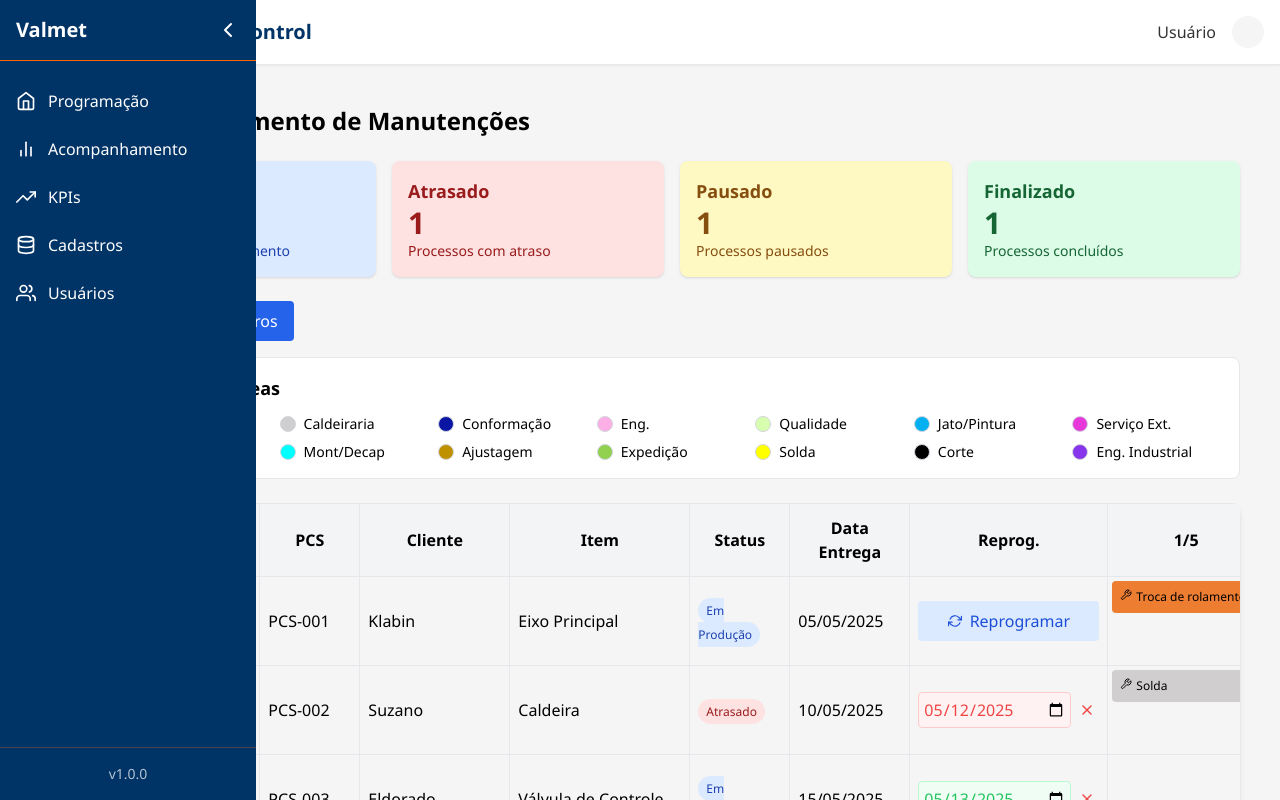
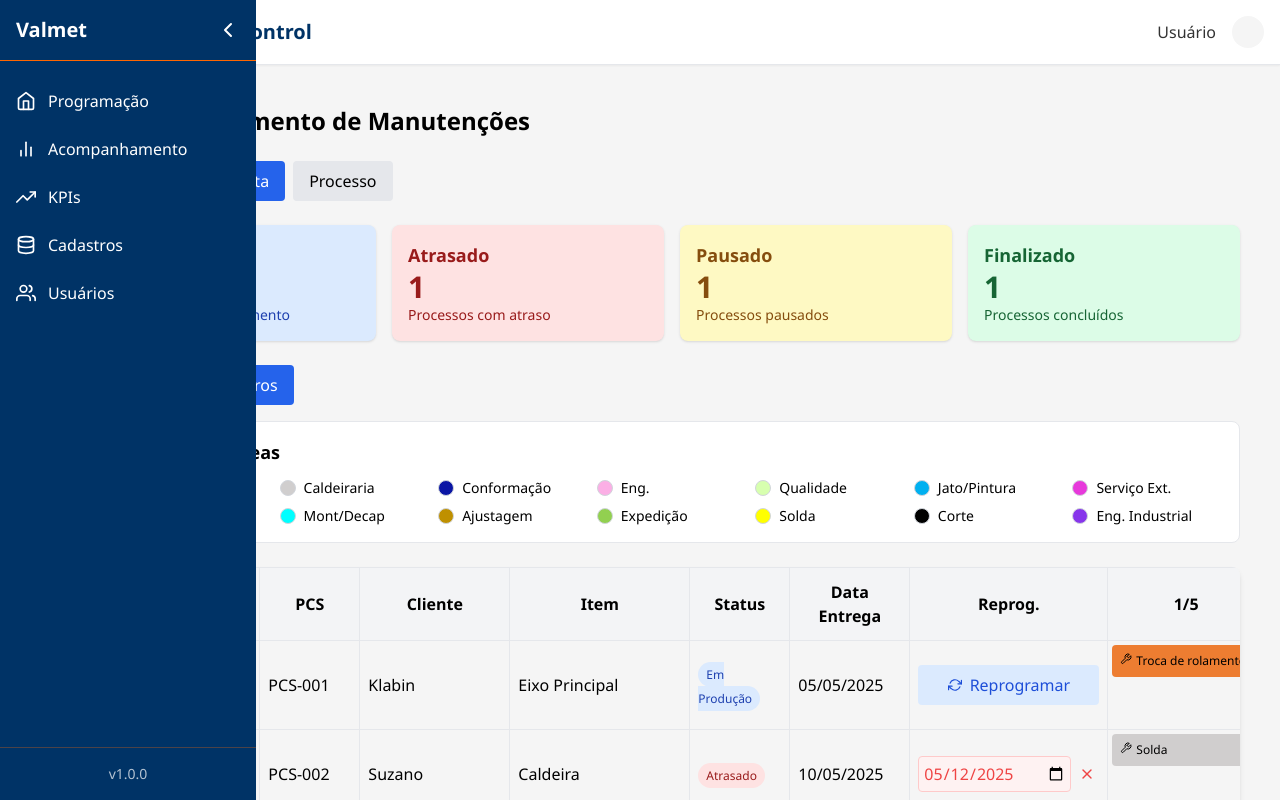
Before and after one commit to Ericferraz15/avaliacao, a React (Vite) app: page /acompanhamento in a window 1280 px wide. Shown: the top 800 px of the page. Built offline with nearby package versions, Linux system fonts and the light colour scheme.

Commit message:
Atualiza Acompanhamento.jsx com uma opção de quebra por processo

```diff
--- a/src/pages/Acompanhamento.jsx
+++ b/src/pages/Acompanhamento.jsx
@@ -37,7 +37,7 @@ const mockData = [
     item: "Eixo Principal",
     dataEntrega: new Date(2025, 4, 5),
     dataReprog: null,
-    status: "em_producao", // Novo campo status
+    status: "em_producao",
     atividades: [
       {
         nome: "Troca de rolamentos",
@@ -55,7 +55,7 @@ const mockData = [
     cliente: "Suzano",
     item: "Caldeira",
     dataEntrega: new Date(2025, 4, 10),
-    dataReprog: new Date(2025, 4, 12), // Alterado para ficar atrasado
+    dataReprog: new Date(2025, 4, 12),
     status: "atrasado",
     atividades: [
       {
@@ -74,7 +74,7 @@ const mockData = [
     cliente: "Eldorado",
     item: "Válvula de Controle",
     dataEntrega: new Date(2025, 4, 15),
-    dataReprog: new Date(2025, 4, 13), // Adiantado
+    dataReprog: new Date(2025, 4, 13),
     status: "em_producao",
     atividades: [
       {
@@ -163,6 +163,7 @@ export default function Acompanhamento() {
 
   const [data, setData] = useState(mockData);
   const [showFilters, setShowFilters] = useState(false);
+  const [viewMode, setViewMode] = useState("data"); // 'data' ou 'processo'
 
   // Contagem de status
   const statusCounts = data.reduce((acc, item) => {
@@ -183,12 +184,10 @@ export default function Acompanhamento() {
   };
 
   const filteredData = data.filter((item) => {
-    const today = new Date();
     const isAtrasado = item.dataReprog
       ? item.dataReprog > item.dataEntrega
       : false;
 
-    // Verifica se o status atual corresponde ao filtro de status
     const statusMatch =
       filters.status === "" ||
       (filters.status === "atrasado" && isAtrasado) ||
@@ -242,6 +241,33 @@ export default function Acompanhamento() {
   return (
     <div className="container mx-auto p-4">
       <h1 className="text-2xl font-bold mb-6">Acompanhamento de Manutenções</h1>
+
+      {/* Botões de visualização */}
+      <div className="mb-6 flex items-center gap-4">
+        <span className="font-medium">Quebrar por:</span>
+        <div className="flex gap-2">
+          <button
+            onClick={() => setViewMode("data")}
+            className={`px-4 py-2 rounded ${
+              viewMode === "data"
+                ? "bg-blue-600 text-white"
+                : "bg-gray-200 hover:bg-gray-300"
+            }`}
+          >
+            Data
+          </button>
+          <button
+            onClick={() => setViewMode("processo")}
+            className={`px-4 py-2 rounded ${
+              viewMode === "processo"
+                ? "bg-blue-600 text-white"
+                : "bg-gray-200 hover:bg-gray-300"
+            }`}
+          >
+            Processo
+          </button>
+        </div>
+      </div>
 
       {/* Resumo de Status */}
       <div className="grid grid-cols-1 md:grid-cols-4 gap-4 mb-6">
@@ -299,7 +325,6 @@ export default function Acompanhamento() {
       {showFilters && (
         <div className="bg-gray-50 p-4 rounded-lg mb-6 transition-all duration-300">
           <div className="grid grid-cols-1 md:grid-cols-4 gap-4 mb-3">
-            {/* Dropdown BU */}
             <div>
               <label className="block text-sm font-medium mb-1">BU</label>
               <select
@@ -316,7 +341,6 @@ export default function Acompanhamento() {
               </select>
             </div>
 
-            {/* Input PCS */}
             <div>
               <label className="block text-sm font-medium mb-1">PCS</label>
               <input
@@ -329,7 +353,6 @@ export default function Acompanhamento() {
               />
             </div>
 
-            {/* Dropdown Cliente */}
             <div>
               <label className="block text-sm font-medium mb-1">Cliente</label>
               <select
@@ -348,7 +371,6 @@ export default function Acompanhamento() {
               </select>
             </div>
 
-            {/* Dropdown Item */}
             <div>
               <label className="block text-sm font-medium mb-1">Item</label>
               <select
@@ -369,7 +391,6 @@ export default function Acompanhamento() {
           </div>
 
           <div className="grid grid-cols-1 md:grid-cols-4 gap-4">
-            {/* Período */}
             <div>
               <label className="block text-sm font-medium mb-1">Período</label>
               <div className="flex gap-2">
@@ -398,7 +419,6 @@ export default function Acompanhamento() {
               </div>
             </div>
 
-            {/* Dropdown Área */}
             <div>
               <label className="block text-sm font-medium mb-1">Área</label>
               <select
@@ -417,7 +437,6 @@ export default function Acompanhamento() {
               </select>
             </div>
 
-            {/* Dropdown Status */}
             <div>
               <label className="block text-sm font-medium mb-1">Status</label>
               <select
@@ -436,7 +455,6 @@ export default function Acompanhamento() {
               </select>
             </div>
 
-            {/* Botão Limpar */}
             <div className="flex items-end">
               <button
                 className="w-full bg-gray-200 hover:bg-gray-300 p-2 rounded"
@@ -474,7 +492,9 @@ export default function Acompanhamento() {
         </div>
       </div>
 
-      {/* Tabela */}
+      {/* Tabelas condicionais */}
+      {viewMode === "data" ? (
+        /* Tabela por Data */
         <div className="overflow-x-auto shadow-md rounded-lg">
           <table className="min-w-full border">
             <thead>
@@ -518,7 +538,9 @@ export default function Acompanhamento() {
                         {STATUS_LABELS[currentStatus]}
                       </span>
                     </td>
-                  <td className="p-2 border">{formatDate(item.dataEntrega)}</td>
+                    <td className="p-2 border">
+                      {formatDate(item.dataEntrega)}
+                    </td>
                     <td className="p-2 border">
                       {item.dataReprog ? (
                         <div className="flex items-center gap-1">
@@ -585,7 +607,9 @@ export default function Acompanhamento() {
                                   className="mr-1 flex-shrink-0"
                                   size={12}
                                 />
-                              <span className="truncate">{atividade.nome}</span>
+                                <span className="truncate">
+                                  {atividade.nome}
+                                </span>
                               </div>
                             ))}
                           </div>
@@ -598,6 +622,17 @@ export default function Acompanhamento() {
             </tbody>
           </table>
         </div>
+      ) : (
+        /* Tabela por Processo (vazia por enquanto) */
+        <div className="bg-gray-100 p-8 rounded-lg text-center">
+          <h3 className="text-lg font-medium mb-2">
+            Visualização por Processo
+          </h3>
+          <p className="text-gray-600">
+            Esta visualização será implementada em breve
+          </p>
+        </div>
+      )}
     </div>
   );
 }
```
Lines whose indentation alone changed are shown as unchanged.
